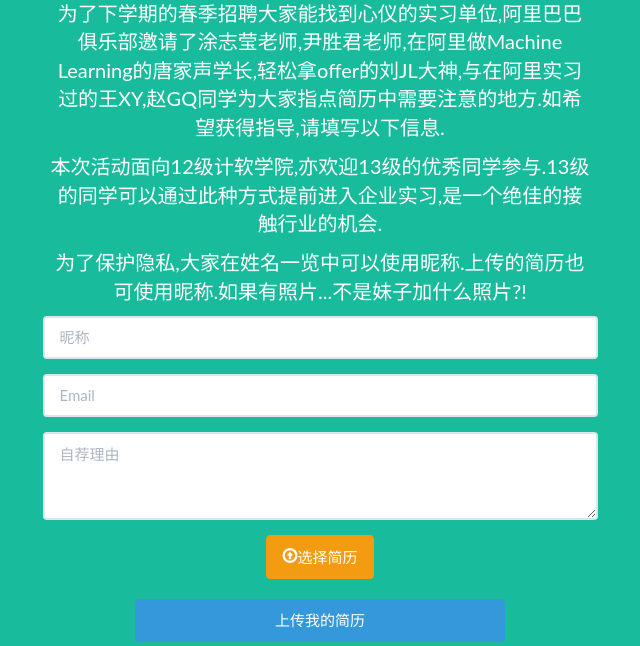
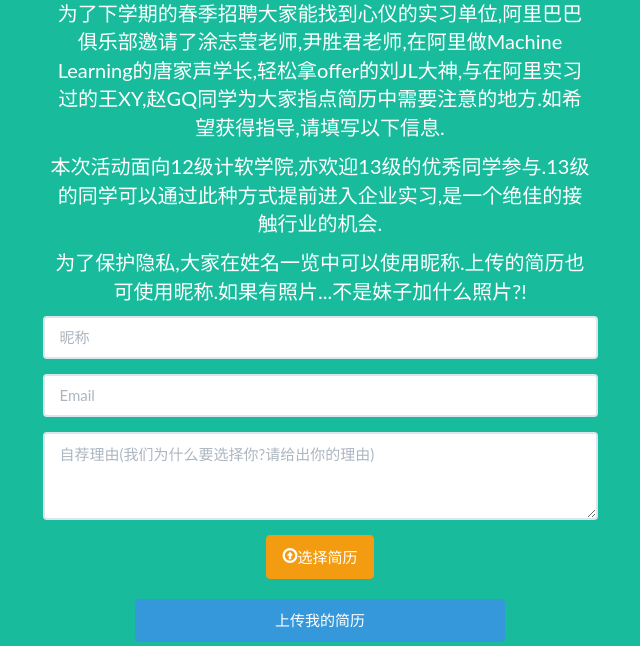
Before and after one commit to zhaoguoquan94/RESUME_COLLECTOR, a Django app: template templates/resume_uploader/index.html in a window 1280 px wide. Shown: the part 639-1285 px from the top of the page, without its empty margins (320-960 px from the left). Run offline with Django 3.2, Linux system fonts and the light colour scheme; the template is opened without the code that fills it, so the values that code supplies are empty; some libraries are stand-ins or nearby versions.

Commit message:
placeholder changed

```diff
--- a/templates/resume_uploader/index.html
+++ b/templates/resume_uploader/index.html
@@ -121,7 +121,7 @@
                       <div class="form-group">
                         <div class="col-lg-6 col-lg-offset-3">
                             {{form.reason.errors}}
-                            <textarea class="form-control" rows="3" placeholder="自荐理由" name="reason" id="reason"></textarea>
+                            <textarea class="form-control" rows="3" placeholder="自荐理由(我们为什么要选择你?请给出你的理由)" name="reason" id="reason"></textarea>
                         </div>
                       </div>
 
```
